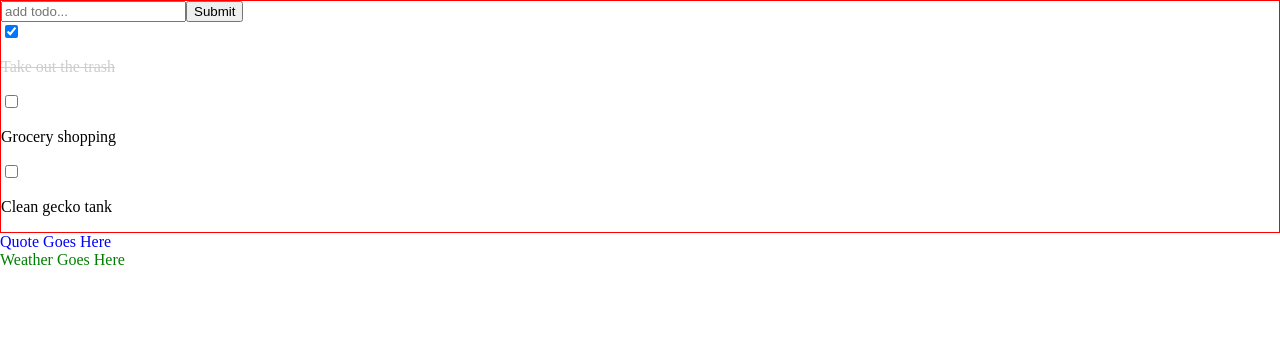
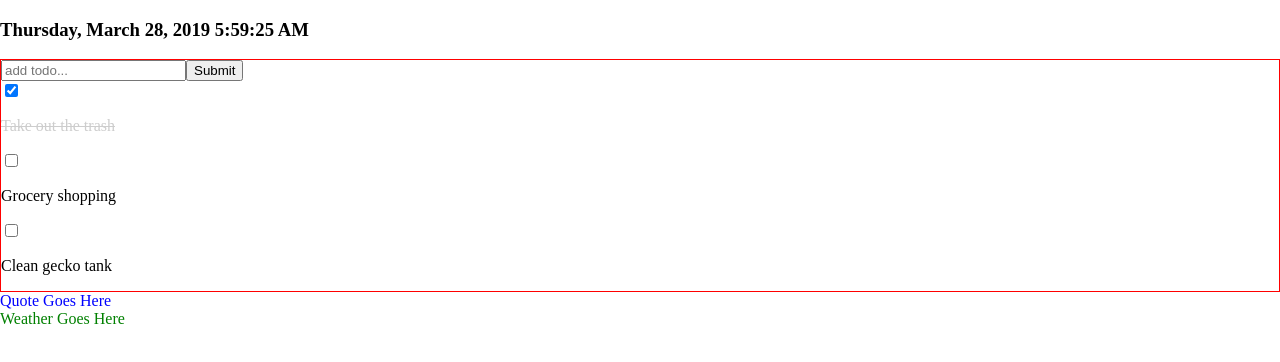
Before and after one commit to chingu-voyages/v8-geckos-team-09, a React (Create React App) app: page / in a window 1280 px wide. Shown: the top 362 px of the page. Built offline with nearby package versions, Linux system fonts and the light colour scheme.

Commit message:
added clock

```diff
--- a/src/App.js
+++ b/src/App.js
@@ -5,9 +5,44 @@ import Weather from './components/Weather';
 import './App.css';
 
 class App extends React.Component {
+
+  constructor() {
+    super()
+
+    let d = new Date()
+      this.state = {
+        day: d.getDay(),
+        month: d.getMonth(),
+        date: d.getDate(),
+        year: d.getFullYear(),
+        time: d.toLocaleTimeString()
+      }
+    this.countingSecond = this.countingSecond.bind(this)
+  }
+  countingSecond() {
+    let d = new Date()
+    this.setState({
+      day: d.getDay(),
+      month: d.getMonth(),
+      date: d.getDate(),
+      year: d.getFullYear(),
+      time: d.toLocaleTimeString()
+    })
+  }
+  componentWillMount() {
+    setInterval(this.countingSecond, 1000)
+  }
+
   render() {
+
+    const months = ["January", "February", "March", "April", "May", "June", "July", "August", "September", "November", "December"]
+    const days = ["Sunday", "Monday", "Tuesday", "Wednesday", "Thursday", "Friday", "Saturday"]
+
     return (
       <div className="App">
+        <div className='clock-container'>
+          <h3 className='clock-text'>{days[this.state.day]}, {months[this.state.month]} {this.state.date}, {this.state.year} {this.state.time}</h3>
+        </div>
         <Todos />
         <Quote />
         <Weather />
```
